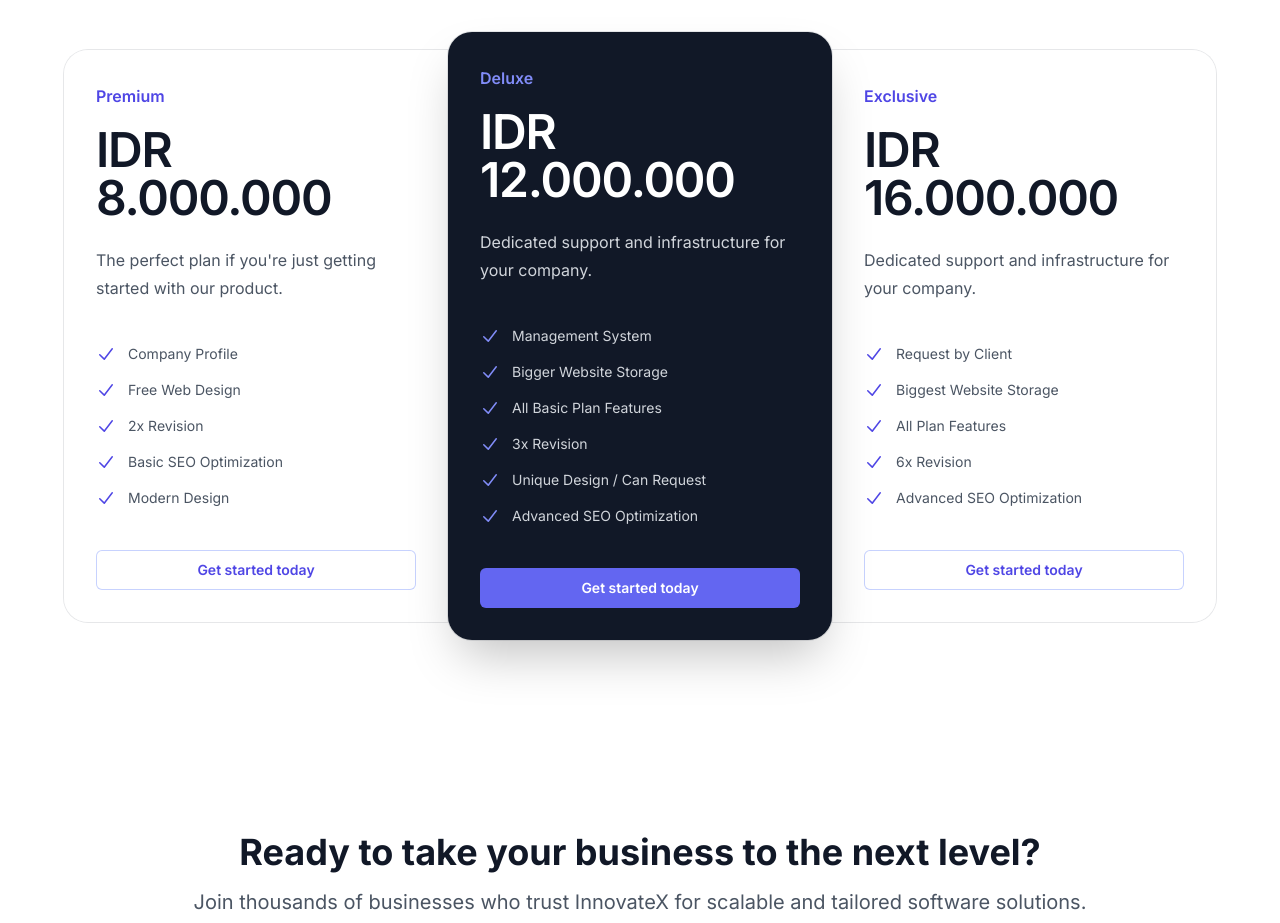
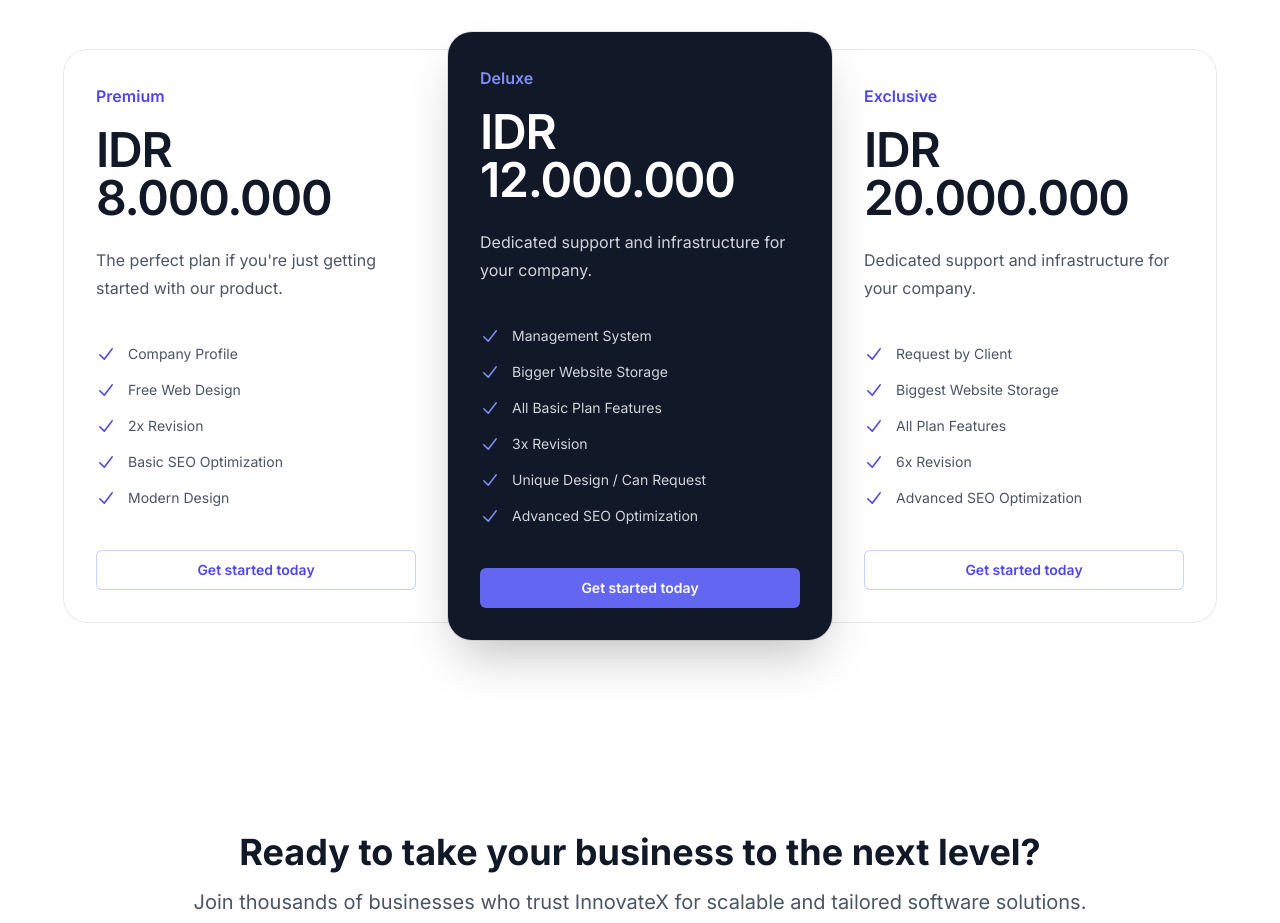
Before and after one commit to marcolcu/innovatex-profile, a Next.js app: page / in a window 1280 px wide. Shown: the part 2200-3123 px from the top of the page. Built offline with nearby package versions, Linux system fonts and the light colour scheme.

Commit message:
Update Pricing.tsx

```diff
--- a/components/Pricing.tsx
+++ b/components/Pricing.tsx
@@ -36,7 +36,7 @@ const tiers = [
     name: 'Exclusive',
     id: 'tier-exclusive',
     href: 'https://wa.me/6281586525868?text=Hi,%20saya%20ingin%20membuat%20Exclusive%20website',
-    priceMonthly: 'IDR 16.000.000',
+    priceMonthly: 'IDR 20.000.000',
     description: 'Dedicated support and infrastructure for your company.',
     features: [
       'Request by Client',
```
